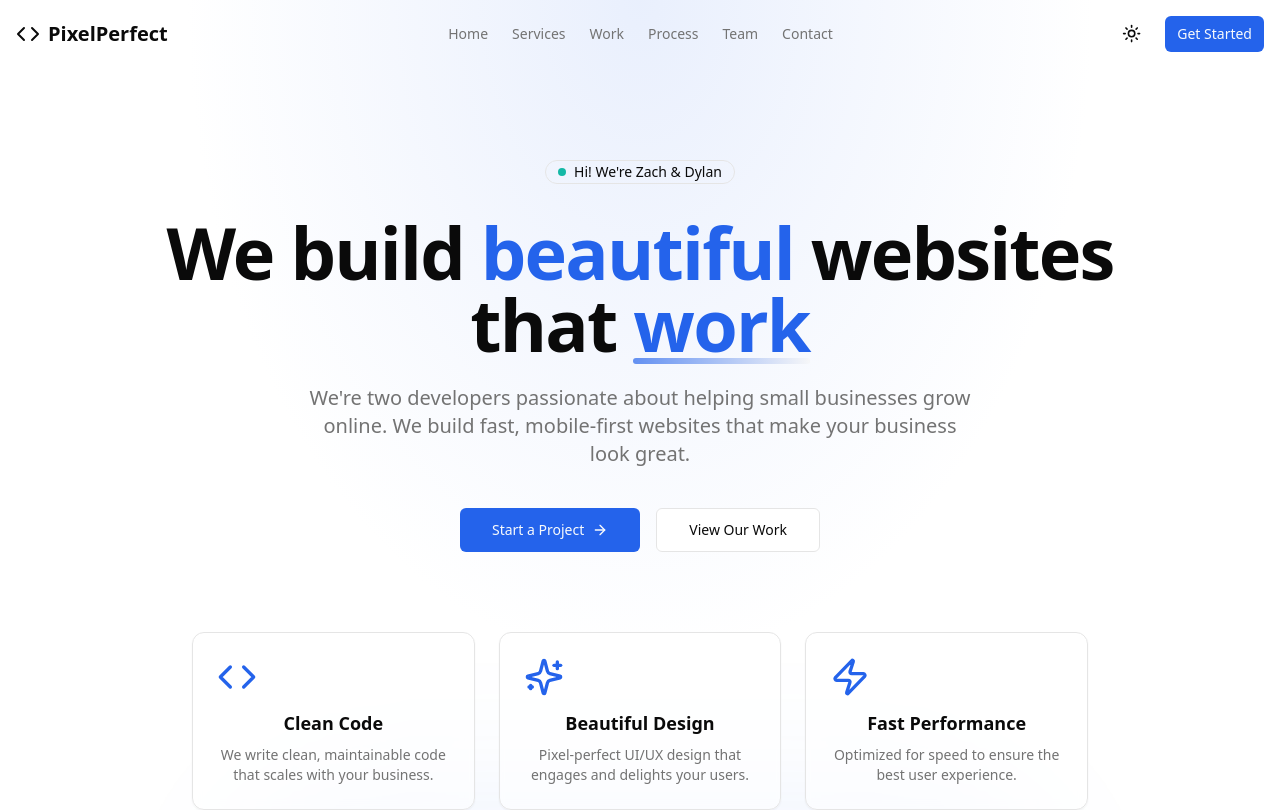
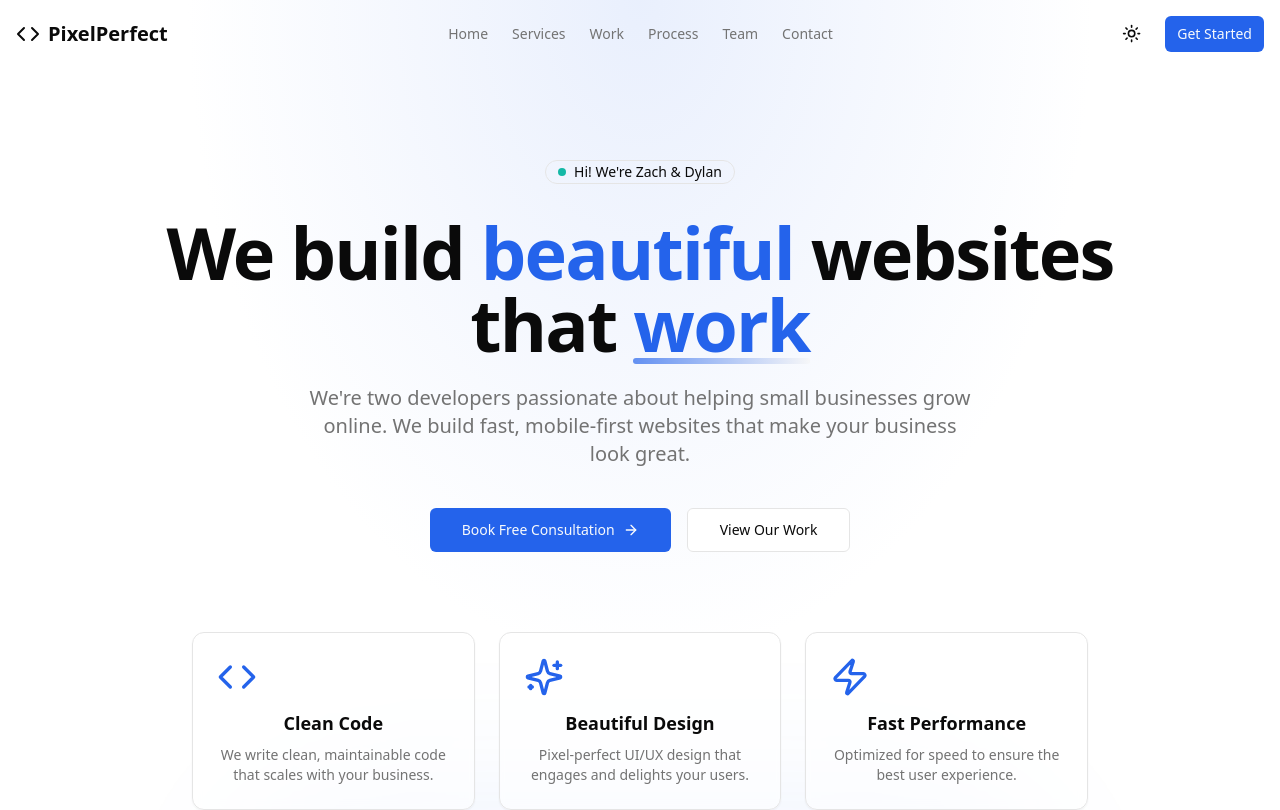
Before and after one commit to pixelperfectwebdesign/pixelperfectweb.design, a Next.js app: page / in a window 1280 px wide. Shown: the top 810 px of the page. Built offline with nearby package versions, Linux system fonts and the light colour scheme.

Commit message:
Update hero section call-to-action

```diff
--- a/components/sections/hero.tsx
+++ b/components/sections/hero.tsx
@@ -1,4 +1,4 @@
-"use client";
+'use client';
 
 import { useEffect, useRef } from "react";
 import { Button } from "@/components/ui/button";
@@ -36,7 +36,7 @@ export default function Hero() {
     };
   }, []);
 
-  const handleStartProject = () => {
+  const handleBookConsult = () => {
     const contactSection = document.querySelector("#contact");
     contactSection?.scrollIntoView({ behavior: "smooth" });
   };
@@ -74,8 +74,8 @@ export default function Hero() {
         </p>
 
         <div className="flex flex-col sm:flex-row gap-4 w-full sm:w-auto mb-20">
-          <Button size="lg" className="group animate-fade-in" onClick={handleStartProject}>
-            <span>Start a Project</span>
+          <Button size="lg" className="group animate-fade-in" onClick={handleBookConsult}>
+            <span>Book Free Consultation</span>
             <ArrowRight className="ml-2 h-4 w-4 group-hover:translate-x-1 transition-transform" />
           </Button>
           <Button size="lg" variant="outline" className="animate-fade-in delay-100" onClick={handleViewWork}>
```
